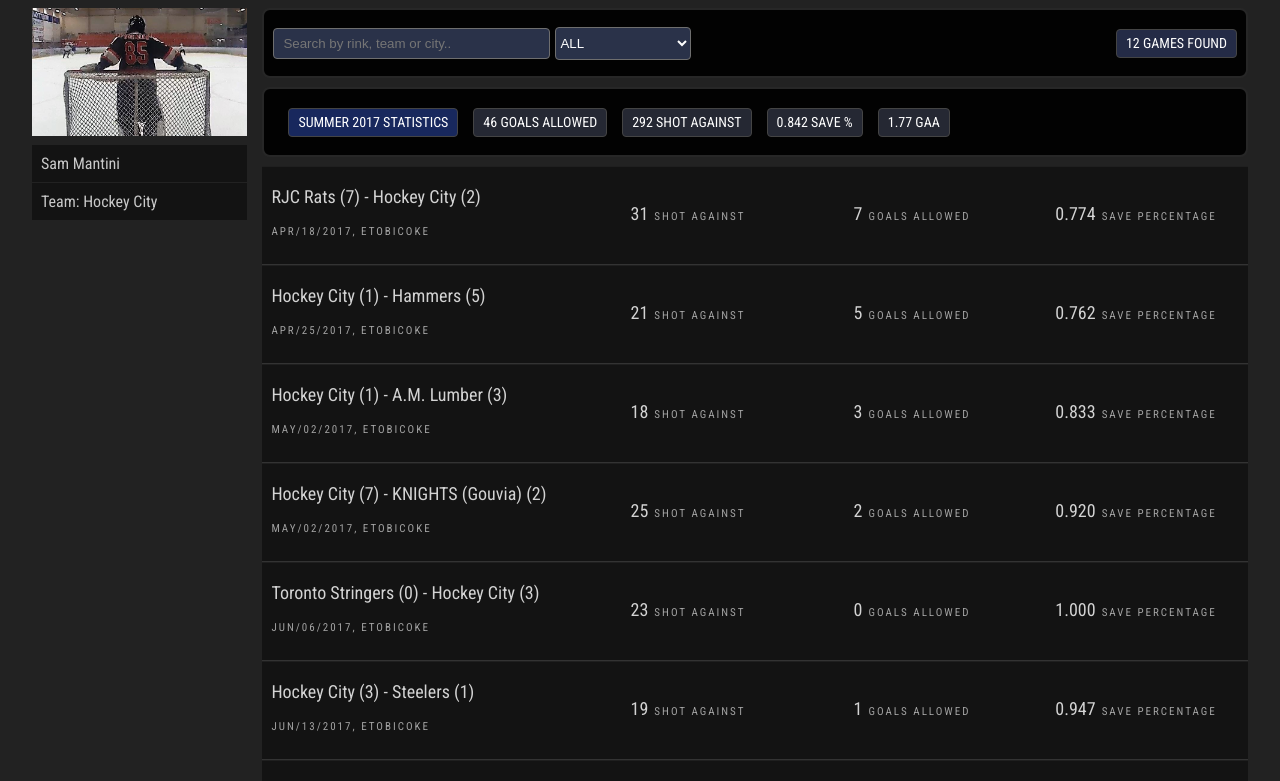
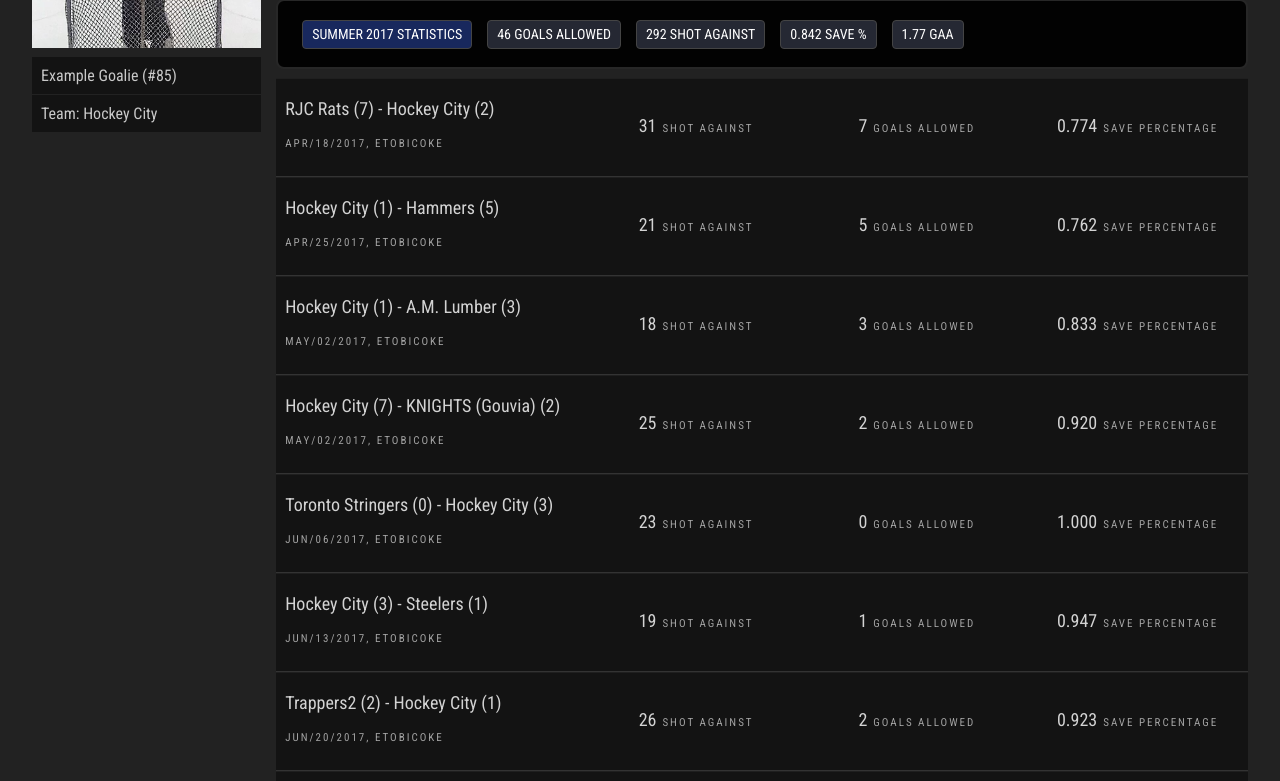
Before and after one commit to mschales/RTG-JS, a plain HTML site: page index.html in a window 1280 px wide. Shown: the part 113-894 px from the top of the page. Drawn offline with nearby package versions, Linux system fonts and the light colour scheme.

Commit message:
Profile change to display jersey number

```diff
--- a/JS/functions.js
+++ b/JS/functions.js
@@ -161,7 +161,7 @@ let generateProfile = () => {
   profileContainer.appendChild(profileUL);
 
   let profileName = document.createElement("li");
-  profileName.textContent = profile.name;
+  profileName.textContent = `${profile.name} (#${profile.jerseyNumber})`;
   profileUL.appendChild(profileName);
 
   let profileTeam = document.createElement("li");
--- a/JS/setup.js
+++ b/JS/setup.js
@@ -5,7 +5,7 @@ let gameFilters = {
 
 // Profile
 let profile = {
-  'name':'Sam Mantini',
+  'name':'Example Goalie',
   'team':'Hockey City',
   'jerseyNumber':'85',
   'youtube':'',
--- a/style.css
+++ b/style.css
@@ -17,6 +17,7 @@ body {
 
 /* Header */
 .header {
+    display: none;
     background-color: #111;
     margin-bottom: 20px;
 }
```
